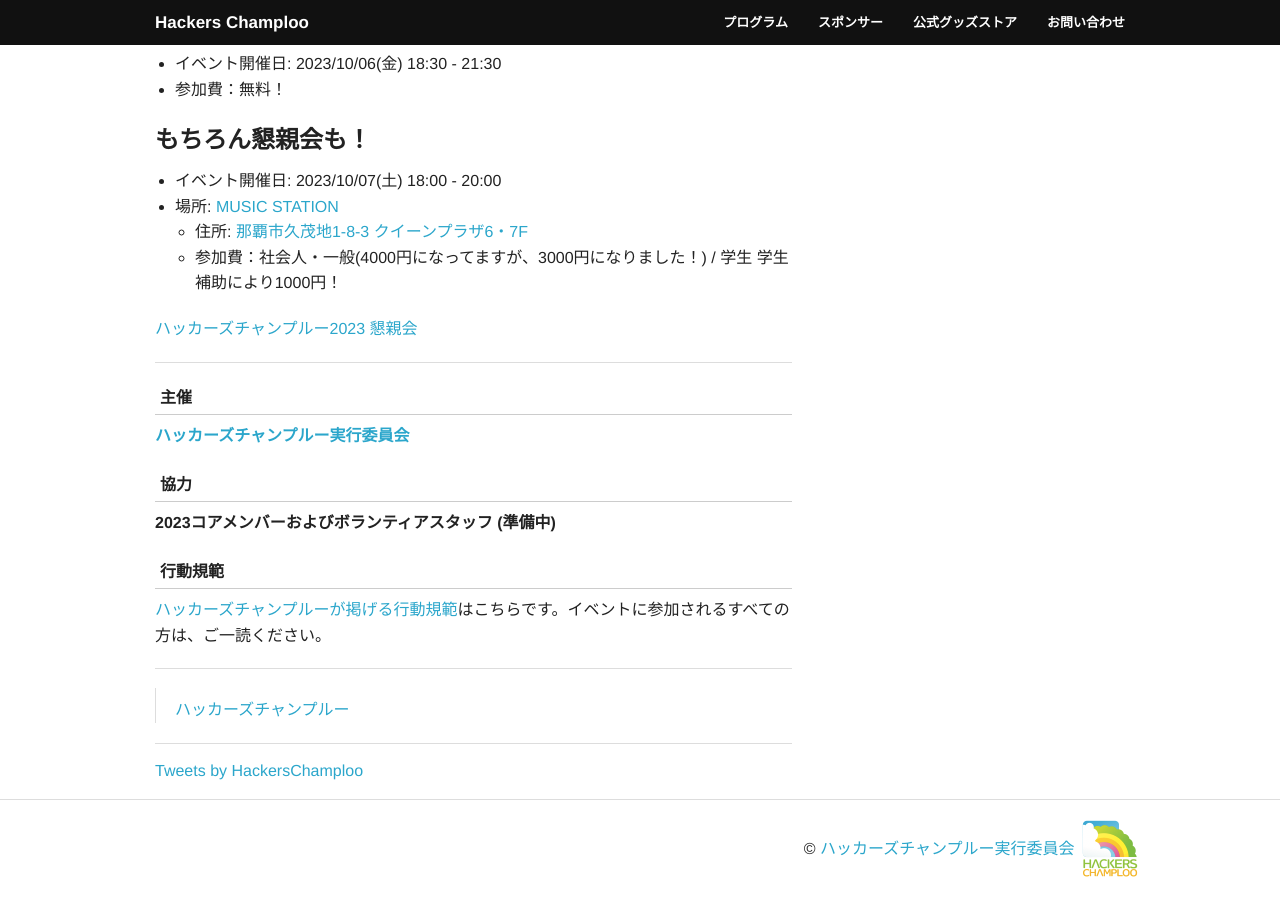
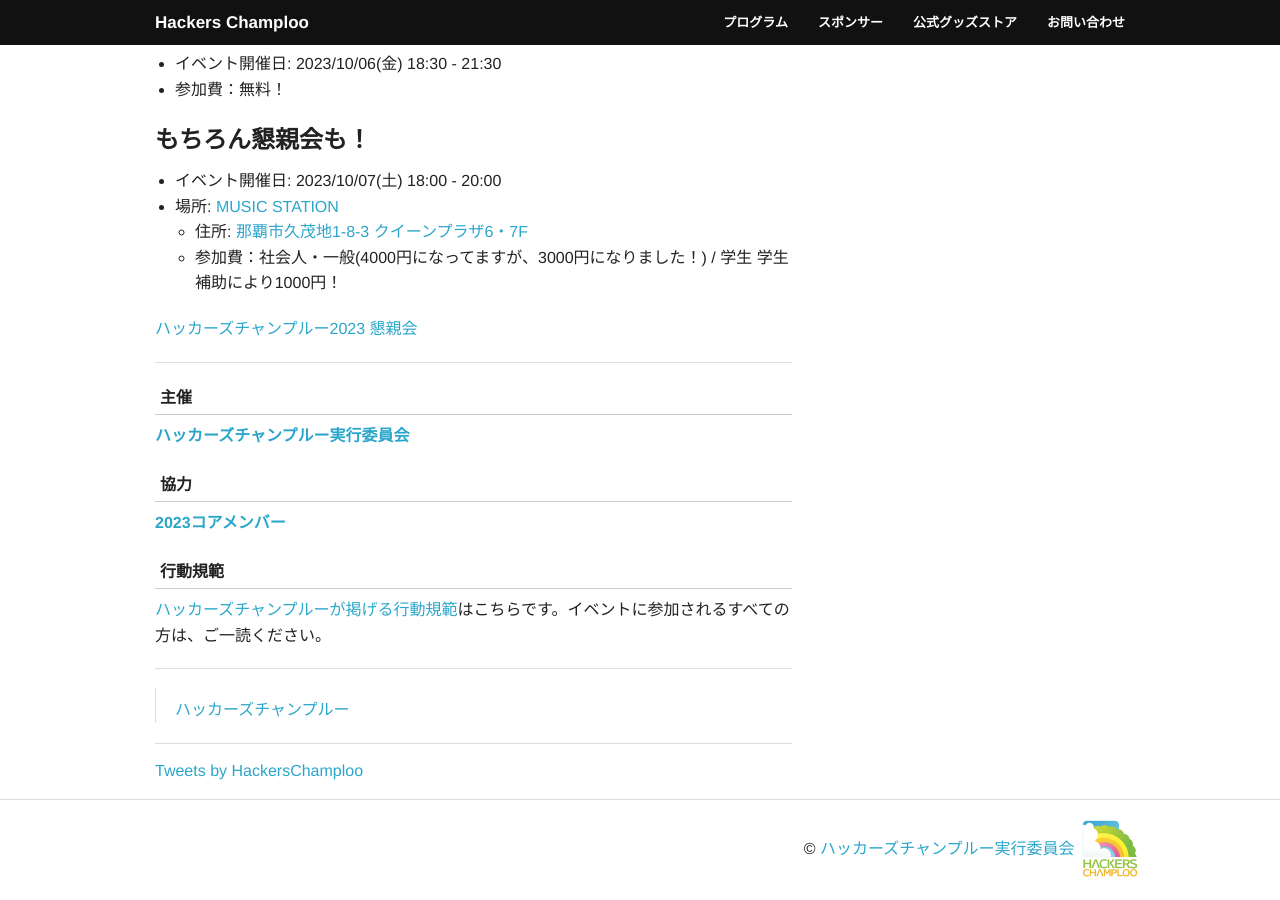
Before and after one commit to hackers-champloo/hackers-champloo.github.io, a Jekyll site: the page built from 2023/index.md, in a window 1280 px wide and 900 px high, scrolled down 1179 px. Built offline with Jekyll 4.4.1, drawn with Linux system fonts in a browser that asks for light colours; nearby versions of some CDN libraries; a script that is not in the unit is left out; comment, search, counter and statistics services are not loaded.

Commit message:
Update index.md

```diff
--- a/2023/index.md
+++ b/2023/index.md
@@ -65,7 +65,7 @@ evepartysupporters:
 
 ### 協力
 
-**2023コアメンバーおよびボランティアスタッフ (準備中)**
+**[2023コアメンバー](/2023/staff.html)**
 
 
 ### 行動規範
```
